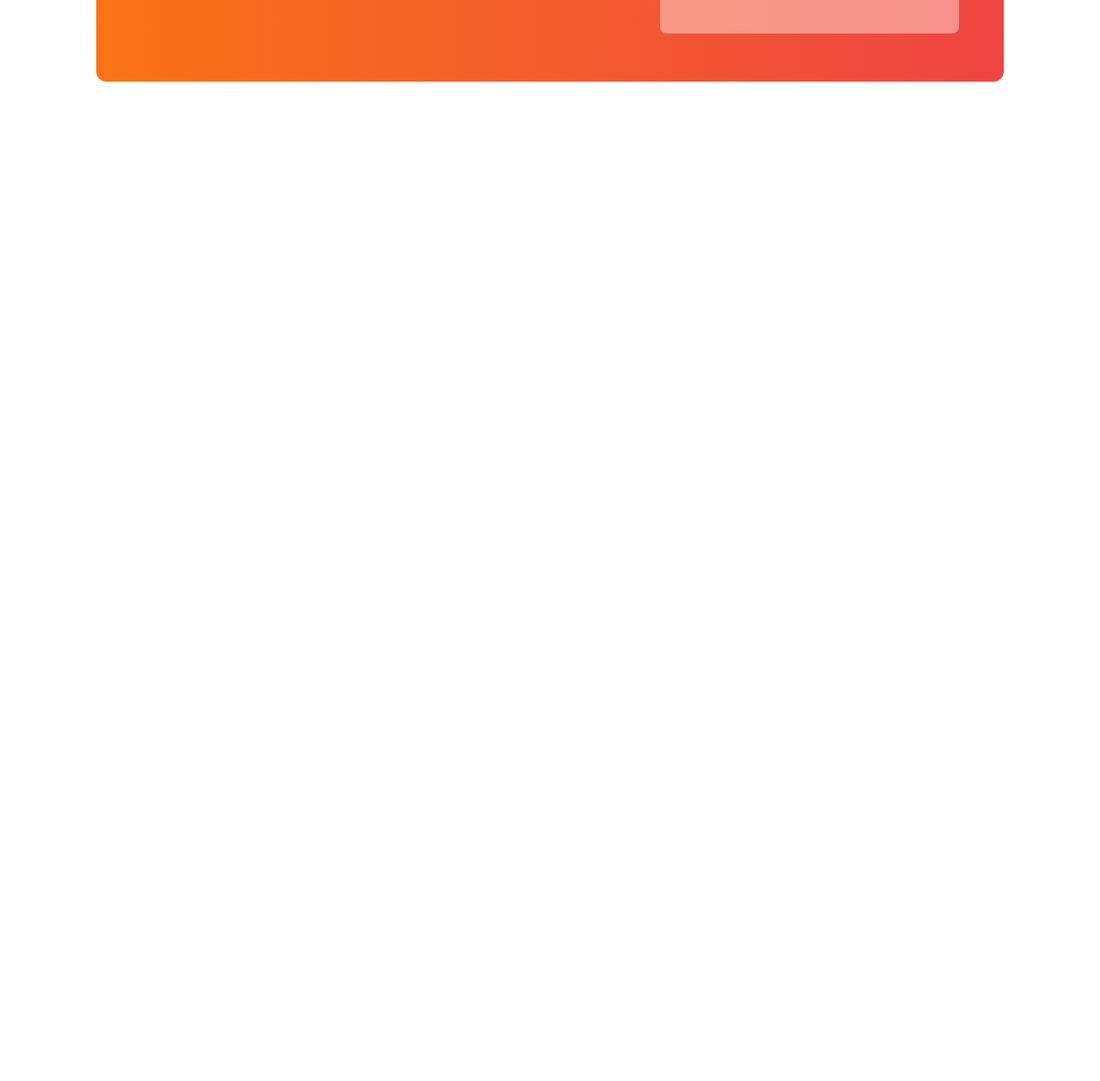
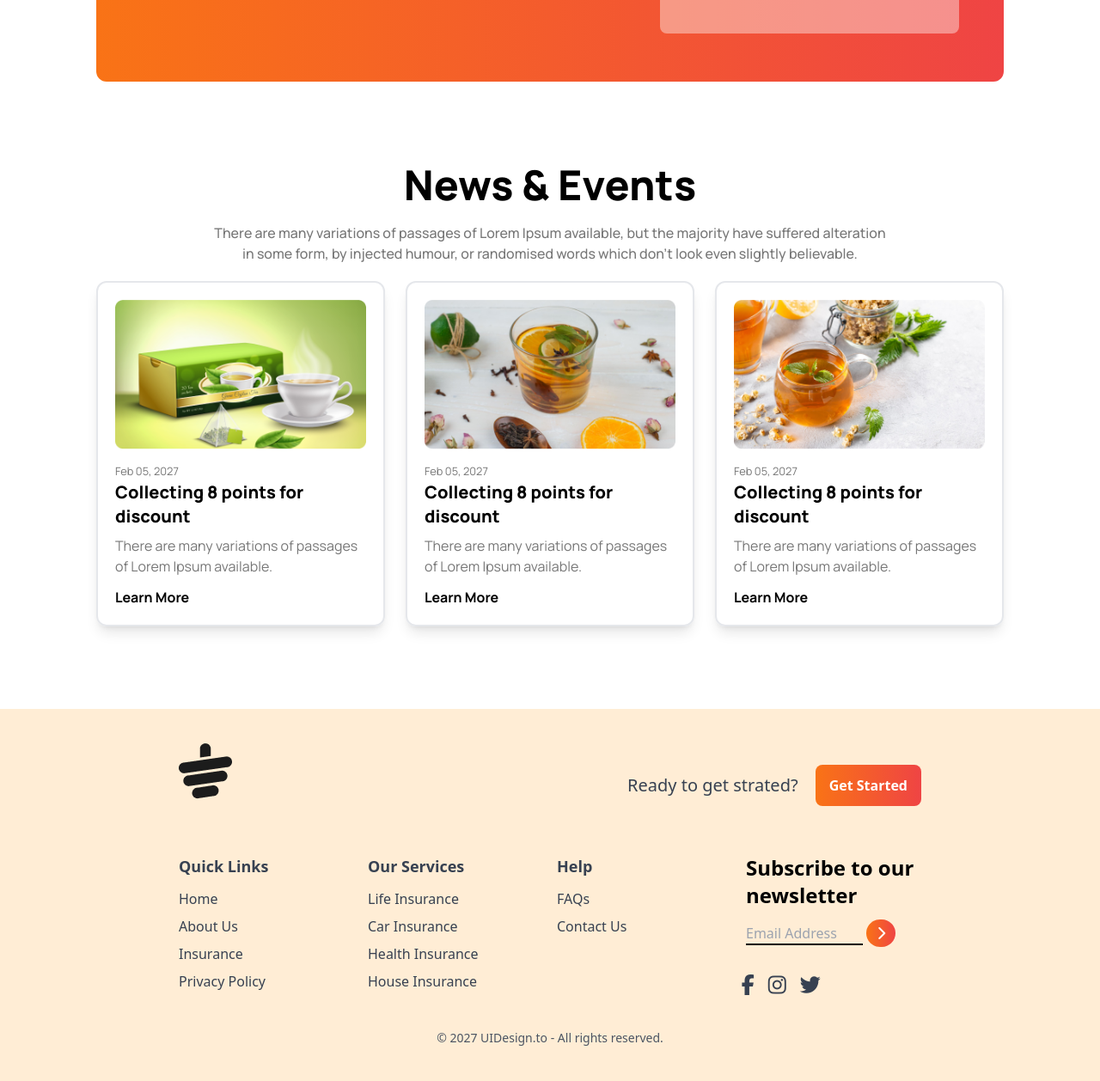
Before and after one commit to Mahfujmazid47/tea-house-with-tailwind, a plain HTML site: page index.html in a window 1280 px wide. Shown: the part 2480-3738 px from the top of the page at 86% size. Before the commit the page ends 2671 px from the top, so only its background shows below. Drawn offline with nearby package versions, Linux system fonts and the light colour scheme.

Commit message:
footer section complete

```diff
--- a/index.html
+++ b/index.html
@@ -190,6 +190,148 @@
               </div>
           </div>
         </section>
+
+        <!-- News and Event section  -->
+         <section class="mb-24">
+          <!-- Title Section  -->
+
+          <div class="text-center">
+            <h1 class="text-5xl font-extrabold mb-5">News & Events</h1>
+          <p class="lg:w-3/4 mx-auto font-medium text-[#777777] mb-5">There are many variations of passages of Lorem Ipsum available, but the majority have suffered alteration in some form, by injected humour, or randomised words which don't look even slightly believable. </p>
+          </div>
+
+          <!-- card section  -->
+
+          <div class="grid grid-cols-1 lg:grid-cols-3 gap-6">
+
+            <!-- card 1 -->
+            <div class="p-5 border-2 shadow-lg rounded-xl">
+              <div class="mb-3">
+                <img src="images/news-1.png" alt="">
+              </div>
+              <small class="text-[#777777] mb-3">Feb 05, 2027</small>
+              <h2 class="font-extrabold text-xl mb-2">Collecting 8 points for discount</h2>
+              <p class="text-[#777777] mb-3">There are many variations of passages of Lorem Ipsum available.</p>
+              <button class="font-bold">Learn More</button>
+
+            </div>
+            <!-- card 2 -->
+
+            <div class="p-5 border-2 shadow-lg rounded-xl">
+              <div class="mb-3">
+                <img src="images/news-2.png" alt="">
+              </div>
+              <small class="text-[#777777] mb-3">Feb 05, 2027</small>
+              <h2 class="font-extrabold text-xl mb-2">Collecting 8 points for discount</h2>
+              <p class="text-[#777777] mb-3">There are many variations of passages of Lorem Ipsum available.</p>
+              <button class="font-bold">Learn More</button>
+
+            </div>
+            <!-- card 3 -->
+
+            <div class="p-5 border-2 shadow-lg rounded-xl">
+              <div class="mb-3">
+                <img src="images/news-3.png" alt="">
+              </div>
+              <small class="text-[#777777] mb-3">Feb 05, 2027</small>
+              <h2 class="font-extrabold text-xl mb-2">Collecting 8 points for discount</h2>
+              <p class="text-[#777777] mb-3">There are many variations of passages of Lorem Ipsum available.</p>
+              <button class="font-bold">Learn More</button>
+
+            </div>
+          </div>
+
+         </section>
+
   </main>
+
+  <!-- Footer Section  -->
+  <footer class="bg-orange-100 text-gray-700 py-10 px-4 md:px-16">
+    <div class="w-9/12 mx-auto">
+      <!-- Logo  -->
+       <div class="mb-8 flex justify-between">
+        <img class="mb-8" src="images/cup.png" alt="">
+        <div class="flex items-center gap-5">
+          <h4 class="font-medium text-xl">Ready to get strated?</h4>
+          <button class="bg-gradient-to-r from-orange-500 to-red-500 py-3 px-4 rounded-lg text-white font-bold">Get Started</button>
+        </div>
+       </div>
+
+       <!-- Links  -->
+        <div class="grid grid-cols-1 md:grid-cols-2 lg:grid-cols-4 gap-4">
+          <!-- first col  -->
+          <div>
+            <h1 class="font-semibold text-lg mb-3">Quick Links</h1>
+            <ul class="space-y-2">
+              <li>
+                <a class="hover:text-orange-700" href="#">Home</a>
+              </li>
+              <li>
+                <a class="hover:text-orange-700" href="#">About Us</a>
+              </li>
+              <li>
+                <a class="hover:text-orange-700" href="#">Insurance</a>
+              </li>
+              <li>
+                <a class="hover:text-orange-700" href="#">Privacy Policy</a>
+              </li>
+            </ul>
+          </div>
+          <!-- second col  -->
+          <div>
+            <h1 class="font-semibold text-lg mb-3">Our Services</h1>
+            <ul class="space-y-2">
+              <li>
+                <a class="hover:text-orange-700" href="#">Life Insurance</a>
+              </li>
+              <li>
+                <a class="hover:text-orange-700" href="#">Car Insurance</a>
+              </li>
+              <li>
+                <a class="hover:text-orange-700" href="#">Health Insurance</a>
+              </li>
+              <li>
+                <a class="hover:text-orange-700" href="#">House Insurance</a>
+              </li>
+            </ul>
+          </div>
+          <!-- third col  -->
+          <div>
+            <h1 class="font-semibold text-lg mb-3">Help</h1>
+            <ul class="space-y-2">
+              <li>
+                <a class="hover:text-orange-700" href="#">FAQs</a>
+              </li>
+              <li>
+                <a class="hover:text-orange-700" href="#">Contact Us</a>
+              </li>
+
+            </ul>
+          </div>
+
+          <!-- fourth col  -->
+           <div>
+            <h1 class="font-semibold text-2xl text-black mb-3">Subscribe to our newsletter</h1>
+            <div class="flex flex-col space-y-2">
+              <div>
+                <input class="bg-transparent border-black border-b-2 w-4/6" type="email" name="" id="" placeholder="Email Address">
+                <i class="fa-duotone fa-solid fa-chevron-right bg-gradient-to-r from-orange-500 to-red-500 py-2 px-3 text-white rounded-full"></i>
+
+                <div class="flex justify-center w-2/5 mb-2 mt-8 gap-4 text-2xl">
+                  <i class="fa-brands fa-facebook-f"></i>
+                  <i class="fa-brands fa-instagram"></i>
+                  <i class="fa-brands fa-twitter"></i>
+                </div>
+              </div>
+            </div>
+           </div>
+
+        </div>
+        <div class="text-center pt-4 mt-4">
+          <p class="text-sm text-gray-600">© 2027 UIDesign.to - All rights reserved.</p>
+        </div>
+    </div>
+  </footer>
+
 </body>
 </html>
```
